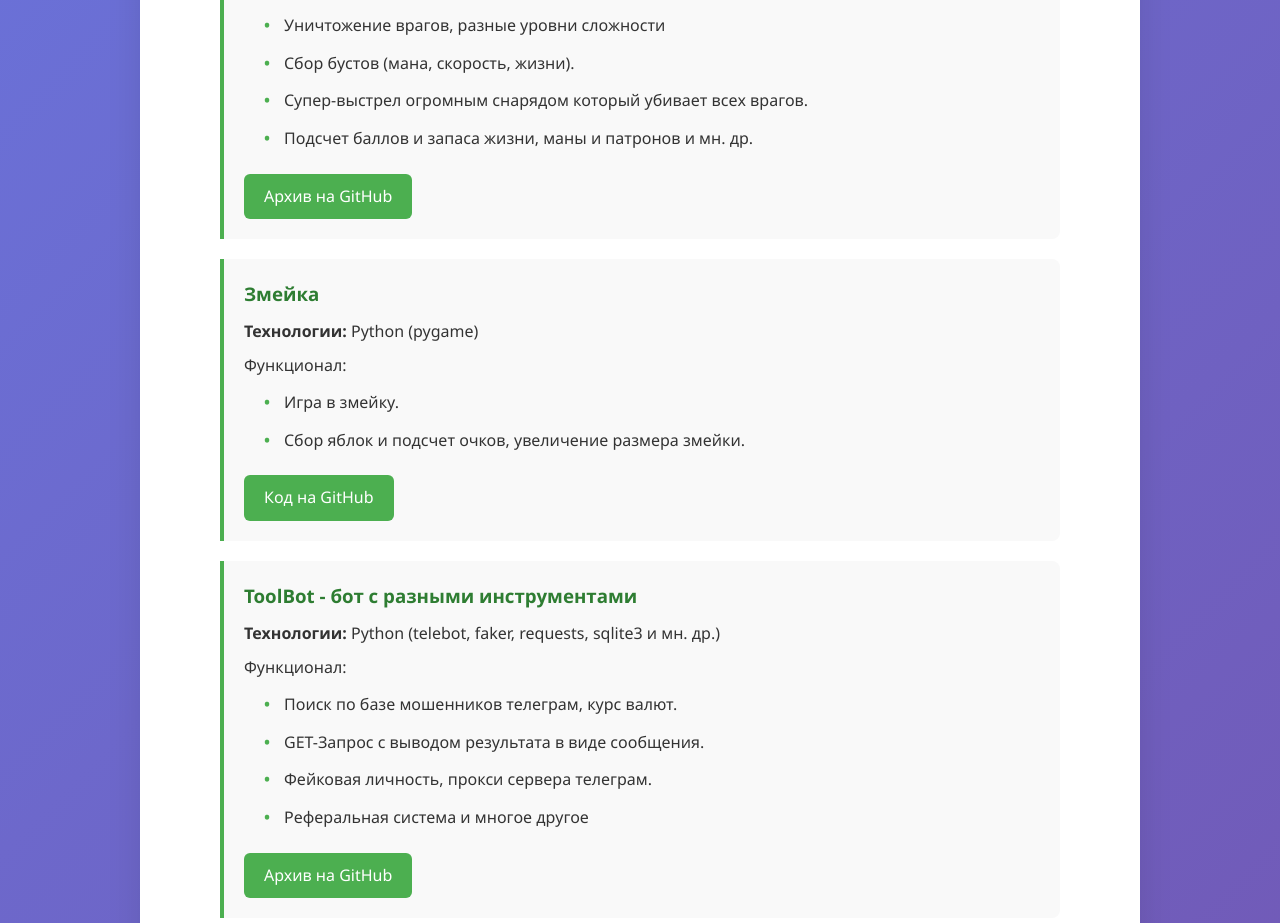
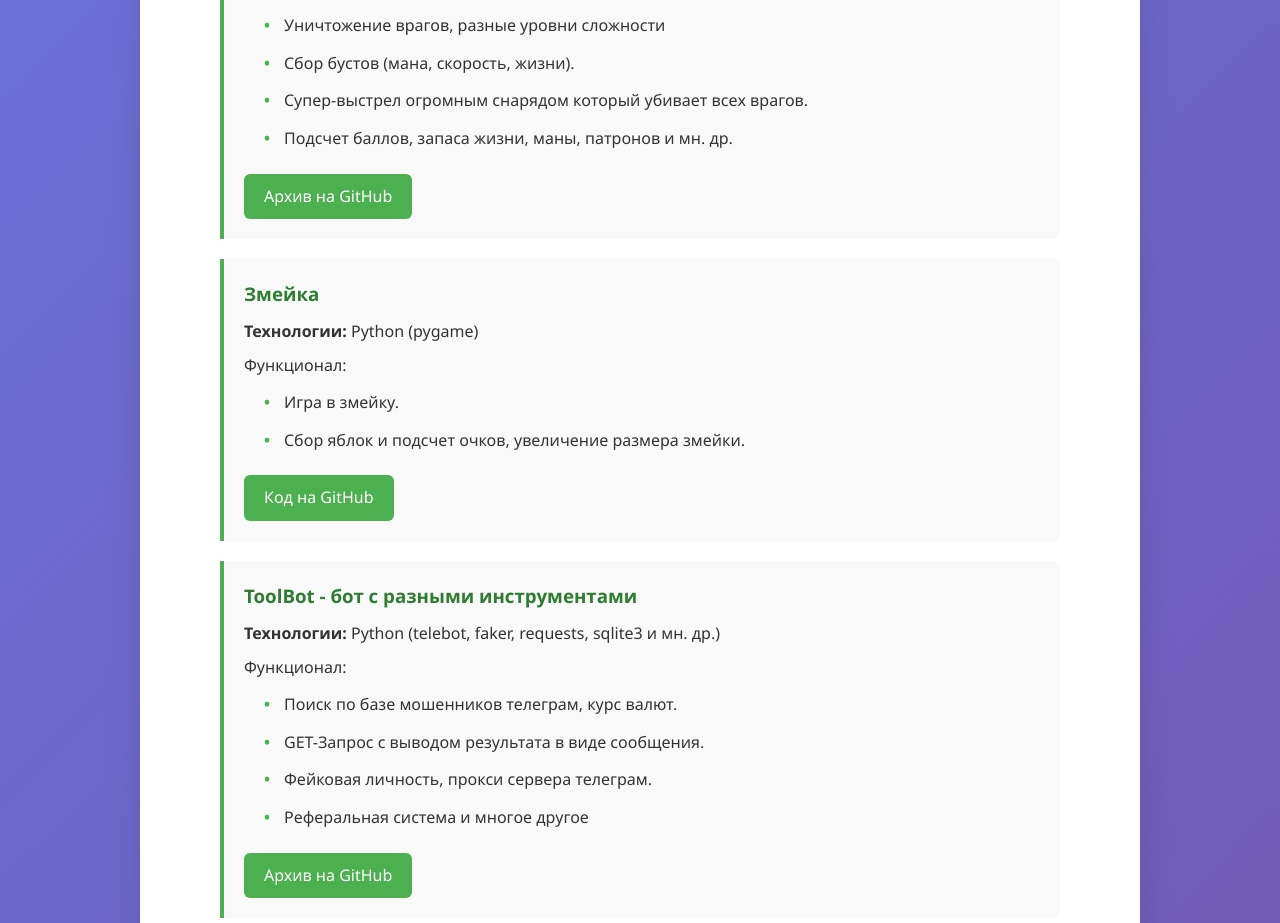
Before and after one commit to mihail-pythondev/mihail-pythondev.github.io, a plain HTML site: page index.html in a window 1280 px wide. Shown: the part 1440-2363 px from the top of the page. Drawn offline with Linux system fonts and the light colour scheme.

Commit message:
Update index.html

```diff
--- a/index.html
+++ b/index.html
@@ -245,7 +245,7 @@
           <li>Уничтожение врагов, разные уровни сложности</li>
           <li>Сбор бустов (мана, скорость, жизни).</li>
           <li>Супер-выстрел огромным снарядом который убивает всех врагов.</li>
-          <li>Подсчет баллов и запаса жизни, маны и патронов и мн. др.</li>
+          <li>Подсчет баллов, запаса жизни, маны, патронов и мн. др.</li>
         </ul>
         <a href="https://github.com/mihail-pythondev/pythongame" class="btn" target="_blank">Архив на GitHub</a>
       </div>
```
